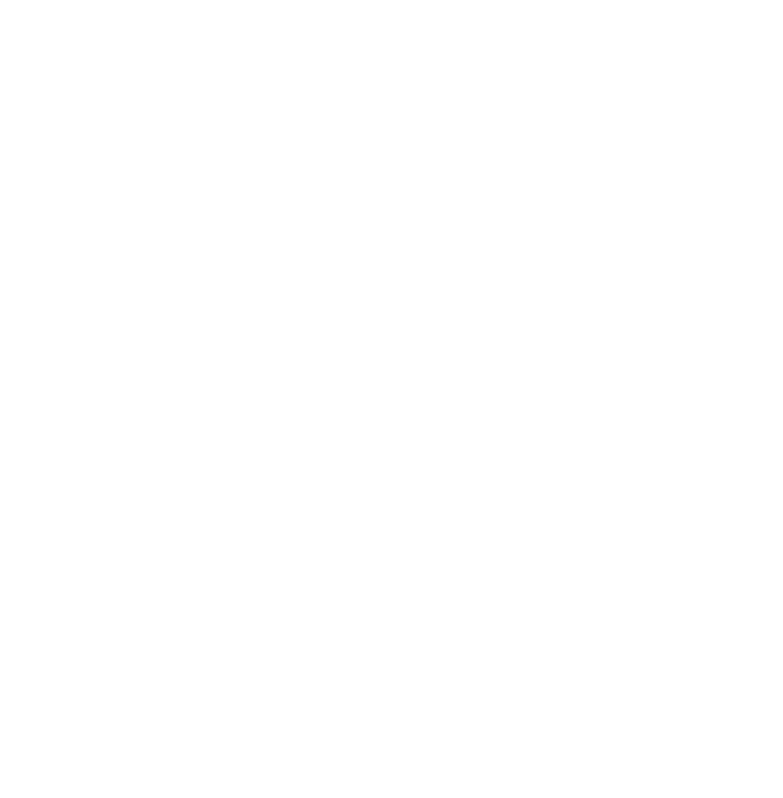
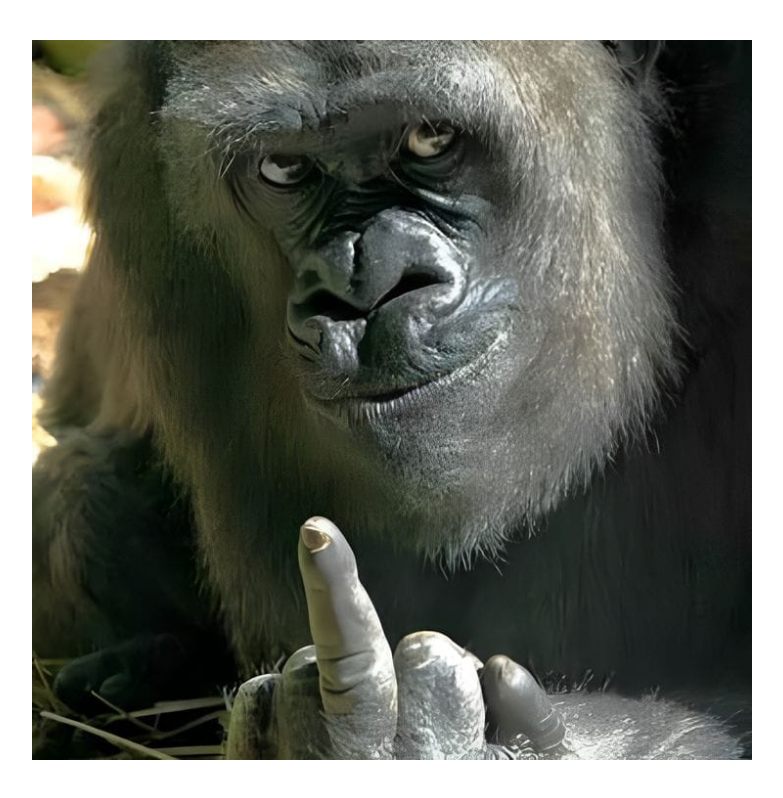
Before and after one commit to sacredleader/image, a plain HTML site: page index.html in a window 1280 px wide. Shown: the whole page, without its empty margins (248-1031 px from the left). Drawn offline with Linux system fonts and the light colour scheme.

Commit message:
Update image source in index.html

```diff
--- a/index.html
+++ b/index.html
@@ -22,6 +22,6 @@
     </style>
 </head>
 <body>
-    <img src="your-image.jpg" alt="">
+    <img src="WhatsApp Image 2025-11-14 at 10.29.37 PM.jpeg" alt="">
 </body>
 </html>
```
